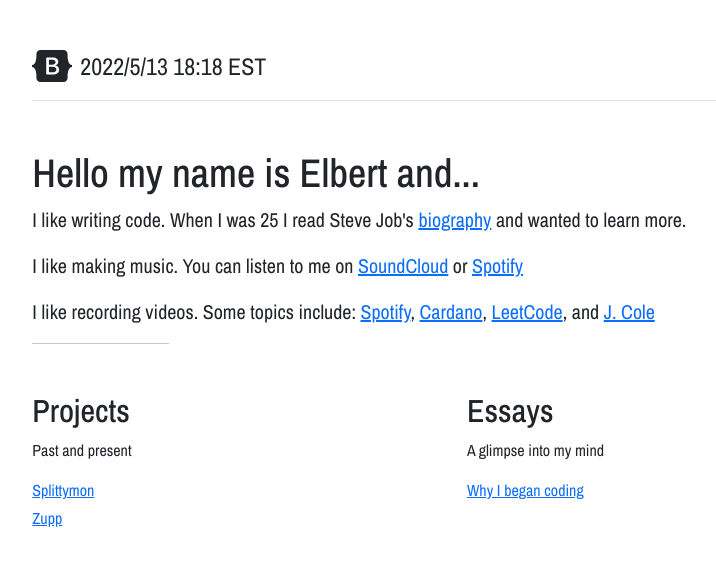
After one commit to ekim420gh/mainhub, a Flask app: page /about in a window 1280 px wide. The commit adds this page. Shown: the top 566 px of the page, without its empty margins (197-913 px from the left). Run offline with Flask 2, Linux system fonts and the light colour scheme; some libraries are stand-ins or nearby versions.

Commit message:
add about.html

```diff
--- a/main.py
+++ b/main.py
@@ -17,3 +17,7 @@
 @app.route('/')
 def hello():
     return render_template('homepage.html', datetime=yymmdd)
+
+@app.route('/about')
+def about():
+    return render_template('about.html', datetime=yymmdd)
--- /dev/null
+++ b/templates/about.html
@@ -0,0 +1,8 @@
+{% extends "homepage.html" %}
+
+{% block content %}
+  <h1>Hello my name is Elbert and...</h1>
+  <p class="fs-5 col-md-12">I like writing code. When I was 25 I read Steve Job's <a href="https://www.amazon.com/Steve-Jobs-Walter-Isaacson/dp/1451648537">biography</a> and wanted to learn more.</p>
+  <p class="fs-5 col-md-12">I like making music. You can listen to me on <a href="https://soundcloud.com/lkstandsfor">SoundCloud</a> or <a href="https://open.spotify.com/artist/7oEzBar8TlQzdDaejt37zw">Spotify</a></p>
+  <p class="fs-5 col-md-12">I like recording videos. Some topics include: <a href="https://www.youtube.com/watch?v=cU8YH2rhN6A&t=113s">Spotify</a>, <a href="https://www.youtube.com/watch?v=6eCv4_VWbNA&t=76s">Cardano</a>, <a href="https://www.youtube.com/watch?v=vbibdIZtiQ0">LeetCode</a>, and <a href="https://www.youtube.com/watch?v=h8eEqt25f8c&t=29s">J. Cole</a></p>
+{% endblock %}
--- a/templates/homepage.html
+++ b/templates/homepage.html
@@ -90,14 +90,18 @@
       <svg xmlns="http://www.w3.org/2000/svg" width="40" height="32" class="me-2" viewBox="0 0 118 94" role="img"><title>Bootstrap</title><path fill-rule="evenodd" clip-rule="evenodd" d="M24.509 0c-6.733 0-11.715 5.893-11.492 12.284.214 6.14-.064 14.092-2.066 20.577C8.943 39.365 5.547 43.485 0 44.014v5.972c5.547.529 8.943 4.649 10.951 11.153 2.002 6.485 2.28 14.437 2.066 20.577C12.794 88.106 17.776 94 24.51 94H93.5c6.733 0 11.714-5.893 11.491-12.284-.214-6.14.064-14.092 2.066-20.577 2.009-6.504 5.396-10.624 10.943-11.153v-5.972c-5.547-.529-8.934-4.649-10.943-11.153-2.002-6.484-2.28-14.437-2.066-20.577C105.214 5.894 100.233 0 93.5 0H24.508zM80 57.863C80 66.663 73.436 72 62.543 72H44a2 2 0 01-2-2V24a2 2 0 012-2h18.437c9.083 0 15.044 4.92 15.044 12.474 0 5.302-4.01 10.049-9.119 10.88v.277C75.317 46.394 80 51.21 80 57.863zM60.521 28.34H49.948v14.934h8.905c6.884 0 10.68-2.772 10.68-7.727 0-4.643-3.264-7.207-9.012-7.207zM49.948 49.2v16.458H60.91c7.167 0 10.964-2.876 10.964-8.281 0-5.406-3.903-8.178-11.425-8.178H49.948z" fill="currentColor"></path></svg>
       <span class="fs-4">{{ datetime }} EST</span>
     </a>
+
   </header>
 
+{% block content %}
   <main>
     <h1>Welcome to my hub</h1>
-    <p class="fs-5 col-md-8">Here you can view the things I'm working on / thinking about. More about me <a href="/">here</a>. Cheers.</p>
+    <p class="fs-5 col-md-8">Here you can view the things I'm working on / thinking about. More about me <a href="{{ url_for('about') }}">here</a>. Cheers.</p>
     <img class="img-fluid" src="{{ url_for('static', filename='img/2955.png')}}">
     <p></p>
     <p class="fs-5 col-md-8"><a href="https://opensea.io/collection/azuki">Azuki #2955</a><i>(accumulating eth...)</i></p>
+    {% endblock %}
+
     <hr class="col-3 col-md-2 mb-5">
 
     <div class="row g-5">
```
